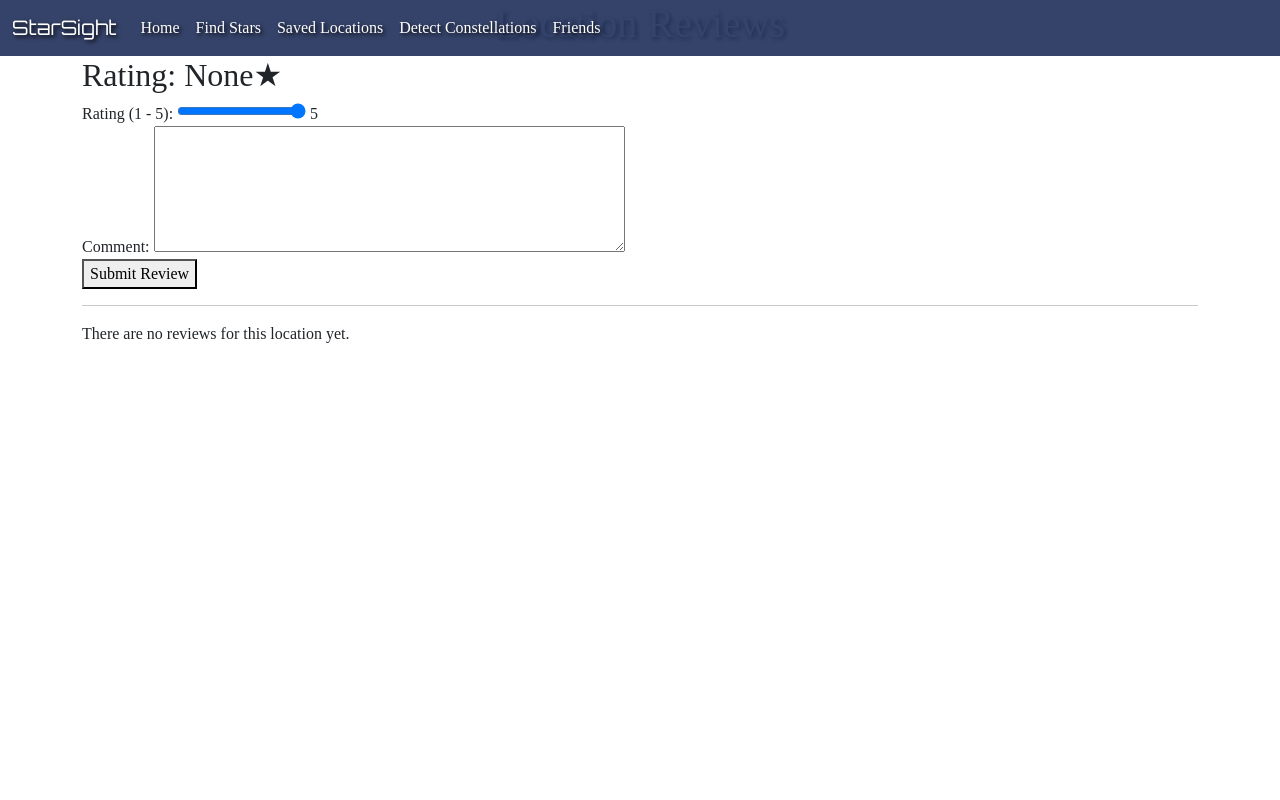
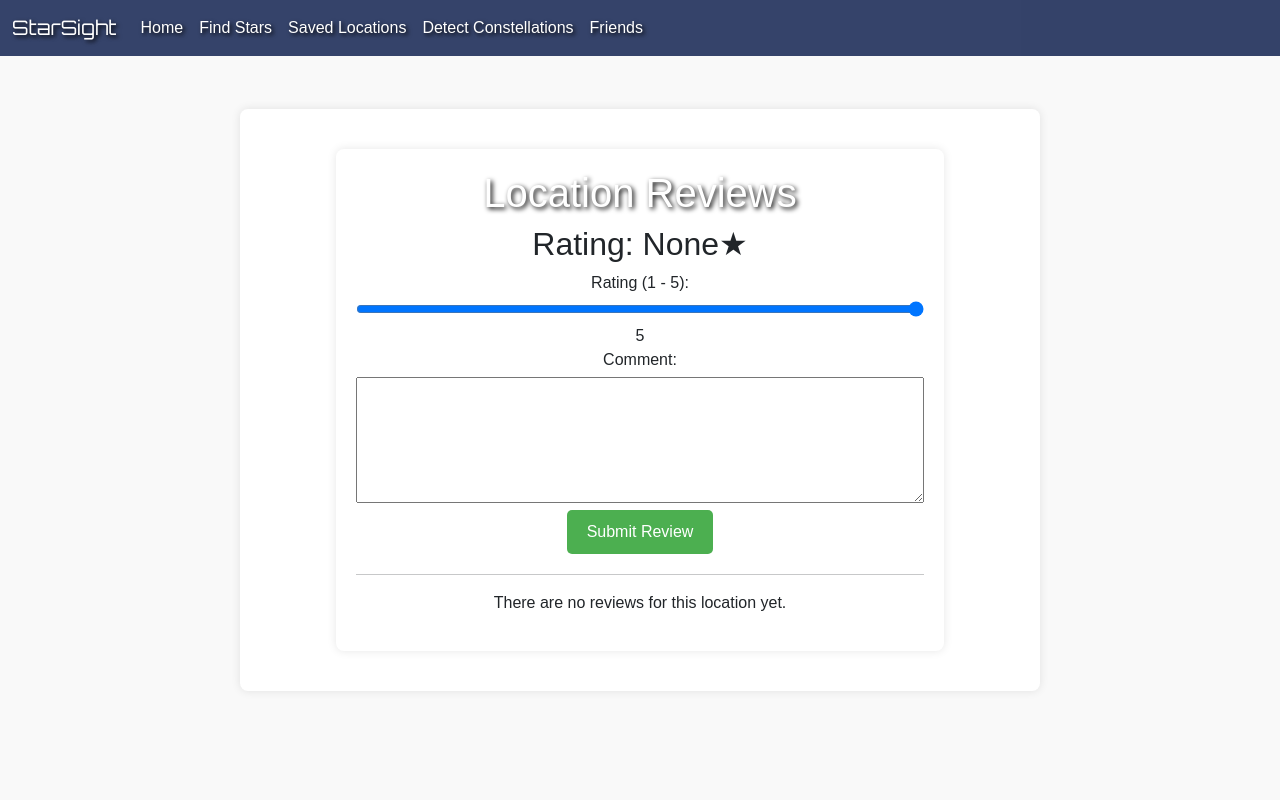
Before and after one commit to ademar-gamero/StarSight-Project, a Flask app: page /reviews/1/1/1 in a window 1280 px wide. Run offline with Flask 3, Linux system fonts and the light colour scheme; data comes from the database, SQL or seed files in the repository; some libraries are stand-ins or nearby versions.

Commit message:
i hate frontend i hate frontend, just added better styling and stuff to the pages like the reviews hopefully nothing broke in the process lol

```diff
--- a/templates/find_stars.html
+++ b/templates/find_stars.html
@@ -67,6 +67,7 @@
           <th> Ranking (0-5 scale) </th>
           <th> Address </th>
           <th> Select Location </th>
+          <th> Reviews </th>
         </tr>
         {% for marker in markers%}
         <tr>
--- a/templates/reviews.html
+++ b/templates/reviews.html
@@ -1,19 +1,91 @@
 {% extends "basic_layout.html" %}
 {% block content %}
+<!DOCTYPE html>
 <html>
     <head>
         <title>Reviews</title>
         <style>
+            body {
+                display: flex;
+                justify-content: center;
+                align-items: center;
+                flex-direction: column;
+                font-family: Arial, sans-serif;
+                font-size: 16px;
+                margin: 0;
+                padding: 0;
+                height: 100vh;
+                background-color: #f9f9f9;
+            }
+            .container {
+                width: 80%;
+                max-width: 800px;
+                margin: 20px auto;
+                padding: 20px;
+                background-color: #fff;
+                box-shadow: 0 0 10px rgba(0, 0, 0, 0.1);
+                border-radius: 8px;
+                text-align: center;
+            }
             .star {
                 color: gold;
+            }
+            .review {
+                margin-bottom: 20px;
+                padding: 10px;
+                border-bottom: 1px solid #ddd;
+                text-align: left;
+            }
+            .review-header {
+                display: flex;
+                align-items: center;
+                margin-bottom: 10px;
+            }
+            .review-pfp {
+                width: 40px;
+                height: 40px;
+                border-radius: 50%;
+                margin-right: 10px;
+            }
+            .review-user {
+                font-weight: bold;
+            }
+            .review div {
+                margin: 5px 0;
+            }
+            form {
+                margin-bottom: 20px;
+            }
+            label {
+                display: block;
+                margin-bottom: 5px;
+            }
+            input[type="range"] {
+                width: 100%;
+            }
+            textarea {
+                width: 100%;
+                resize: vertical;
+            }
+            button {
+                background-color: #4CAF50;
+                color: white;
+                border: none;
+                padding: 10px 20px;
+                cursor: pointer;
+                border-radius: 5px;
+            }
+            button:hover {
+                background-color: #45a049;
             }
         </style>
     </head>
     <body>
+        <div class="container">
             <h1>Location Reviews</h1>
-        <h2> Rating: {{loc_rating}}★</h2>
+            <h2>Rating: {{loc_rating}}★</h2>
             <!-- Form to submit new review-->
-    <form method="POST" action="{{ url_for('submit_review',address=address, latitude=lat, longitude=lng)}}">
+            <form method="POST" action="{{ url_for('submit_review', address=address, latitude=lat, longitude=lng) }}">
                 <label for="rating">Rating (1 - 5):</label>
                 <input type="range" id="rating" name="rating" min="1" max="5" value="5" oninput="this.nextElementSibling.value=this.value" required>
                 <output>5</output>
@@ -30,16 +102,19 @@
             {% if reviews != [] %}
                 {% for review in reviews %}
                     <div class="review">
+                        <div class="review-header">
+                            <img src="{{ url_for('static', filename='images/icons/default_pfp.png') }}" alt="User Profile" class="review-pfp">
+                            <span class="review-user">{{ review["user"] }}</span>
+                        </div>
                         <div>
                             Rating:
                             {% for _ in range(review["rating"]) %}
-                <span class="stars">★</span>
+                                <span class="star">★</span>
                             {% endfor %}
                             {% for _ in range(5 - review["rating"]) %}
-                <span class="stars">☆</span>
+                                <span class="star">☆</span>
                             {% endfor %}
                         </div>
-            <div>{{ review["user"]}}
                         <div>{{ review["comment"] }}</div>
                         <div>{{ review["date"] }}</div>
                     </div>
@@ -47,7 +122,7 @@
             {% else %}
                 <p>There are no reviews for this location yet.</p>
             {% endif %}
+        </div>
     </body>
 </html>
-
 {% endblock %}
--- a/templates/saved_locations.html
+++ b/templates/saved_locations.html
@@ -45,7 +45,8 @@
             <table style="margin-top: 75px" class="table">
                 <tr>
                     <th>ID</th>
-                    <th>Location Name</th>
+                    <th>Name</th>
+                    <th>Address</th>
                     <th>Latitude</th>
                     <th>Longitude</th>
                     <th>View Results</th>
@@ -56,6 +57,7 @@
                 <tr>
                     <td>{{ location.id }}</td>
                     <td>{{ location.name }}</td>
+                    <td>{{ location.address }}</td>
                     <td>{{ location.latitude }}</td>
                     <td>{{ location.longitude }}</td>
                     <td><a class="table-link" href="/{{ location.latitude }}/{{location.longitude}}/results">View Results</a></td>
```
Also changed, not shown: templates/results.html (+30 -24 lines), static/images/icons/default_pfp.png (added). Lines whose indentation alone changed are shown as unchanged.
